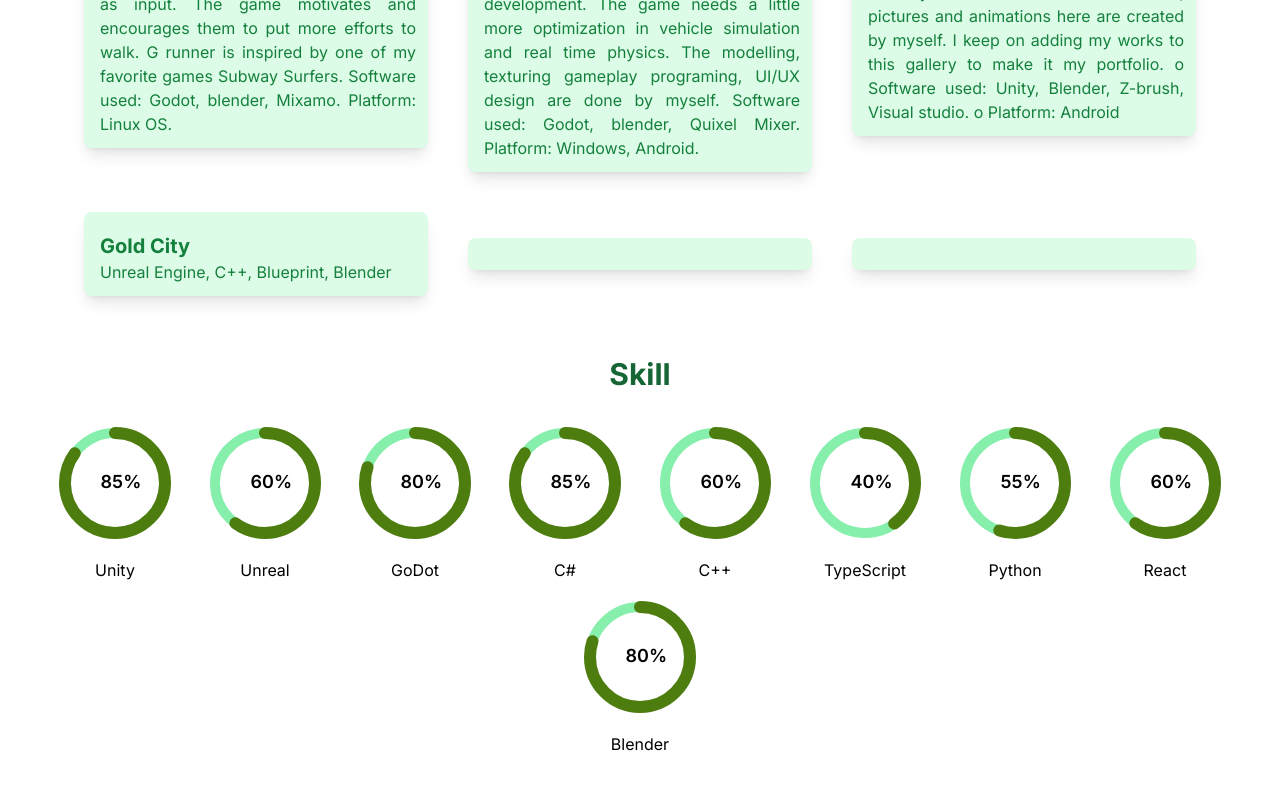
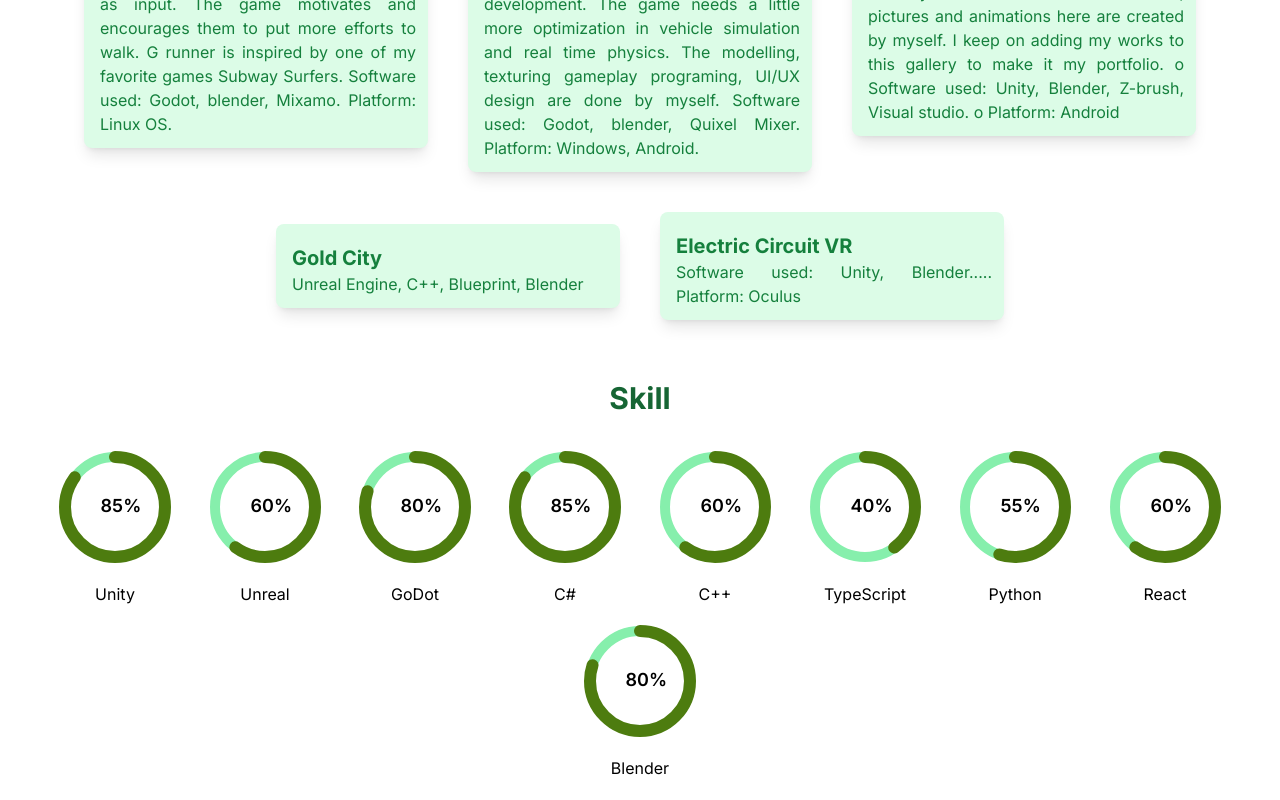
Before and after one commit to robypk/PortFolio, a Next.js app: page / in a window 1280 px wide. Shown: the part 1040-1840 px from the top of the page. Before the commit the page ends 1816 px from the top, so only its background shows below. Built offline with nearby package versions, Linux system fonts and the light colour scheme.

Commit message:
Update Projects.tsx

```diff
--- a/app/Components/Projects.tsx
+++ b/app/Components/Projects.tsx
@@ -42,8 +42,11 @@
           Name="Gold City"
           Description="Unreal Engine, C++, Blueprint, Blender"
         ></VideoCard>
-        <VideoCard URL="SqcY0GlETPk"></VideoCard>
-        <VideoCard URL="SqcY0GlETPk"></VideoCard>
+        <VideoCard
+          URL="PXsBw4Qhu0U"
+          Name="Electric Circuit VR"
+          Description=" Software used: Unity, Blender.....          Platform: Oculus"
+        ></VideoCard>
       </div>
     </>
   );
```
